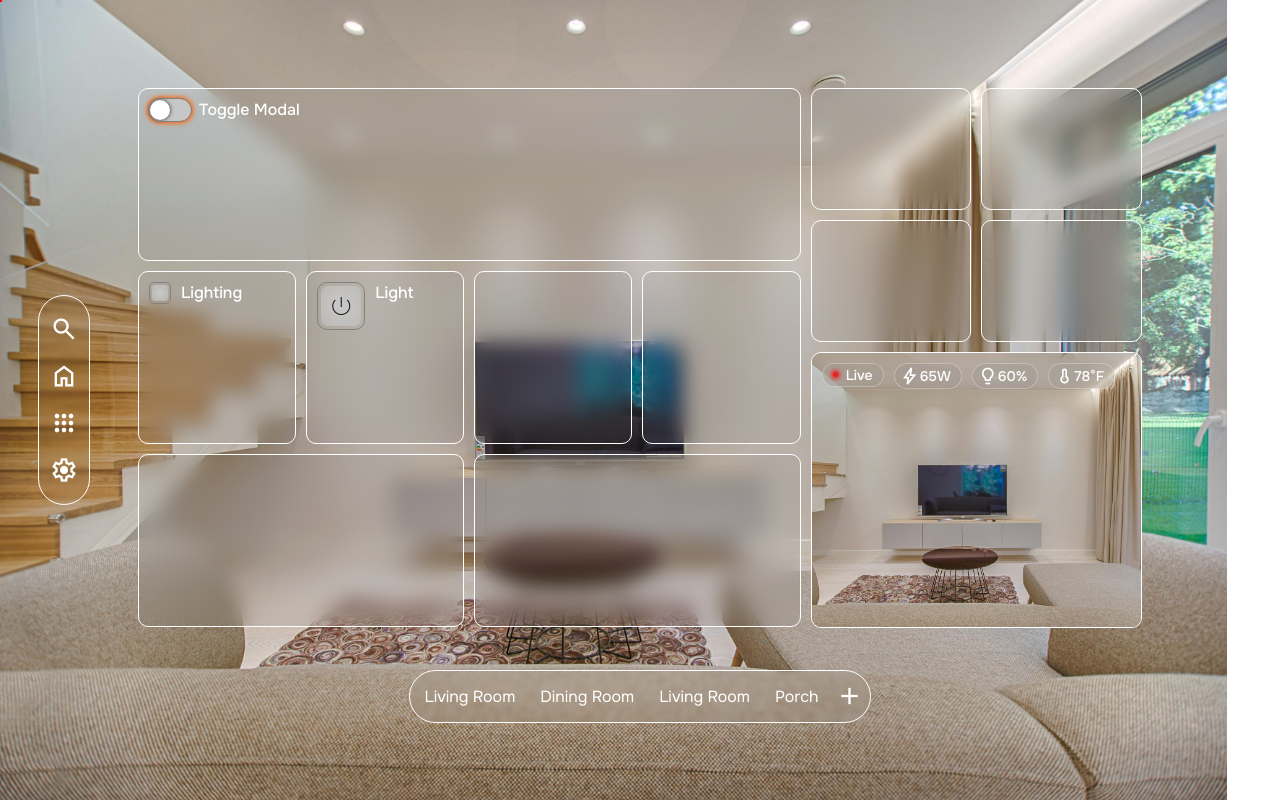
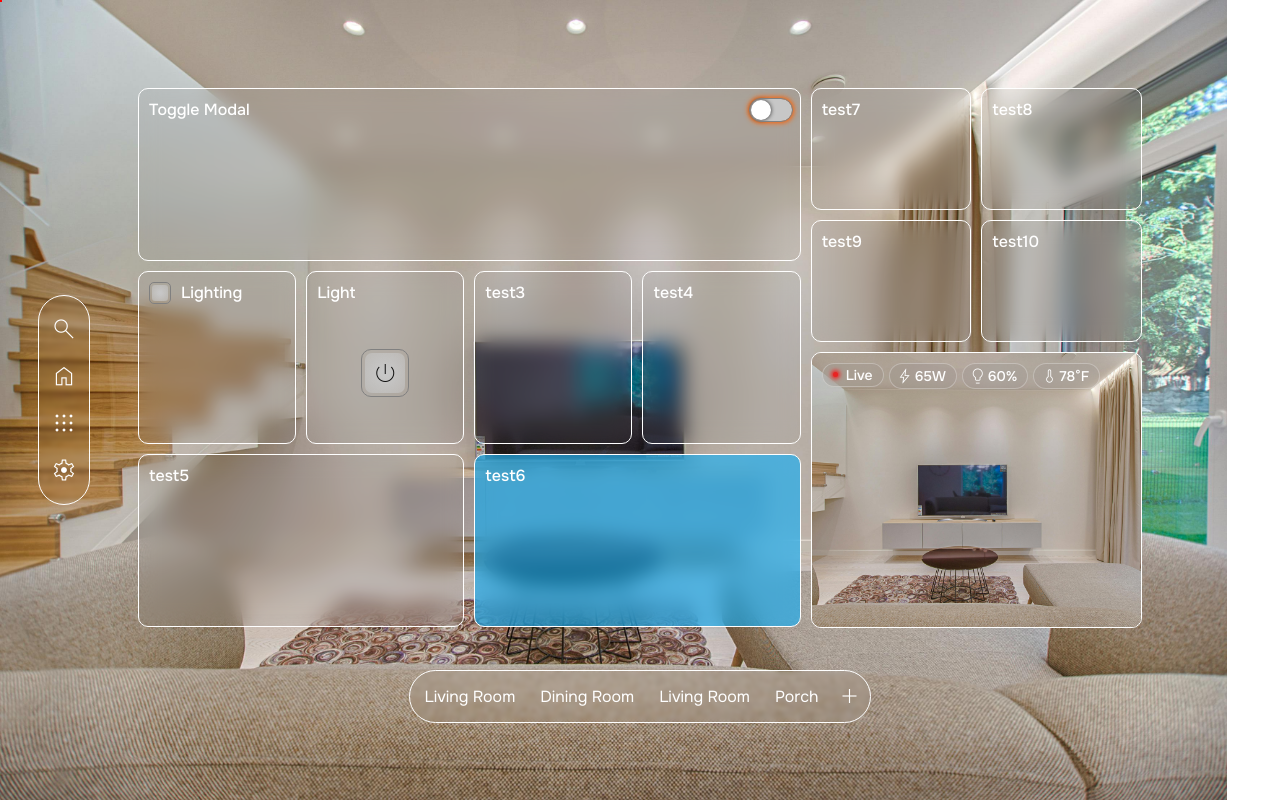
Before and after one commit to rserdah/smart-dash, a React (Vite) app: page /settings in a window 1280 px wide. Built offline with nearby package versions, Linux system fonts and the light colour scheme.

Commit message:
Add Widget and MaterialIcon
- Added a basic Widget component
- Added a MaterialIcon component to make using Material UI Icons easier

```diff
--- a/index.html
+++ b/index.html
@@ -13,7 +13,7 @@
     <link rel="preconnect" href="https://fonts.gstatic.com" crossorigin>
     <link href="https://fonts.googleapis.com/css2?family=Onest:wght@100..900&display=swap" rel="stylesheet">
 
-    <link rel="stylesheet" href="https://fonts.googleapis.com/css2?family=Material+Symbols+Outlined:opsz,wght,FILL,GRAD@24,200,0,0&icon_names=add,add_2,add_circle,apps,arrow_back,arrow_forward,bolt,check,comment,favorite,home,lightbulb_2,power_settings_new,search,settings,skull,thermometer,thumb_down,thumb_up,visibility" />
+    <link rel="stylesheet" href="https://fonts.googleapis.com/css2?family=Material+Symbols+Outlined:opsz,wght,FILL,GRAD@20..48,100..700,0..1,-50..200&icon_names=add,add_2,add_circle,apps,arrow_back,arrow_forward,bolt,check,clear_day,cloud,comment,favorite,foggy,home,lightbulb_2,partly_cloudy_day,partly_cloudy_night,power_settings_new,rainy,search,settings,skull,sunny,thermometer,thumb_down,thumb_up,thunderstorm,visibility" />
 
     <style>
         body {
@@ -21,7 +21,7 @@
         }
 
         .material-symbols-outlined {
-            font-variation-settings: 'FILL' 0, 'wght' 400, 'GRAD' 0, 'opsz' 24;
+            font-variation-settings: 'FILL' 0, 'wght' 200, 'GRAD' 0, 'opsz' 24;
         }
     </style>
 </head>
--- a/src/components/Header.tsx
+++ b/src/components/Header.tsx
@@ -6,6 +6,7 @@ import styled from '@emotion/styled';
 import type { Theme } from '@/theme/types';
 import { baseTheme, themes, ThemeName } from '../theme/index';
 import { useThemeContext } from '../theme/themeContext';
+import MaterialIcon from './MaterialIcon';
 
 interface HeaderProps {
 }
@@ -76,10 +77,10 @@ export default function Header(props: HeaderProps) {
 
                 <FlexRow>
                     <NavButton onClick={() => navigate(-1)}>
-                        <span className='material-symbols-outlined' css={css`font-variation-settings: 'FILL' 0, 'wght' 600, 'GRAD' 0, 'opsz' 24;`}>arrow_back</span>
+                        <MaterialIcon icon='arrow_back' wght={200} />
                     </NavButton>
                     <NavButton onClick={() => navigate(1)}>
-                        <span className='material-symbols-outlined' css={css`font-variation-settings: 'FILL' 0, 'wght' 600, 'GRAD' 0, 'opsz' 24;`}>arrow_forward</span>
+                        <MaterialIcon icon='arrow_forward' wght={200} />
                     </NavButton>
                 </FlexRow>
 
--- /dev/null
+++ b/src/components/MaterialIcon.tsx
@@ -0,0 +1,28 @@
+/** @jsxImportSource @emotion/react */
+import { css } from '@emotion/react';
+import styled from '@emotion/styled';
+
+interface MaterialIconProps {
+    icon: string;
+    fill?: number;
+    wght?: number;
+    grad?: number;
+    opsz?: number;
+    addCssGetter?: typeof css;
+}
+
+const Icon = styled.span<{ $fill?: number, $wght?: number, $grad?: number, $opsz?: number }>`
+    font-variation-settings:
+        'FILL' ${p => p.$fill ?? 0},
+        'wght' ${p => p.$wght ?? 200},
+        'GRAD' ${p => p.$grad ?? 0},
+        'opsz' ${p => p.$opsz ?? 24};
+`;
+
+export default function MaterialIcon({ icon, fill, wght, grad, opsz, addCssGetter } : MaterialIconProps) {
+    return (
+        <Icon className='material-symbols-outlined' css={addCssGetter?.()} $fill={fill} $wght={wght} $grad={grad} $opsz={opsz}>
+            {icon}
+        </Icon>
+    )
+}
--- a/src/components/Sidebar.tsx
+++ b/src/components/Sidebar.tsx
@@ -6,6 +6,7 @@ import styled from '@emotion/styled';
 import type { Theme } from '@/theme/types';
 import { baseTheme, themes, ThemeName } from '../theme/index';
 import { useThemeContext } from '../theme/themeContext';
+import MaterialIcon from './MaterialIcon';
 
 interface SidebarProps {
 }
@@ -25,7 +26,7 @@ const SidebarBox = styled.div`
     backdrop-filter: blur(2px) saturate(0.95);
 `;
 
-const SidebarIconBtn = styled.span`
+const iconStyleGetter = () => css`
     --sidebar-link-size: 32px;
     display: inline-flex;
     align-items: center;
@@ -51,10 +52,10 @@ export default function Sidebar(props: SidebarProps) {
     return (
         <nav>
             <SidebarBox>
-                <NavLink to='/'><SidebarIconBtn className='material-symbols-outlined'>search</SidebarIconBtn></NavLink>
-                <NavLink to='/'><SidebarIconBtn className='material-symbols-outlined'>home</SidebarIconBtn></NavLink>
-                <NavLink to='/'><SidebarIconBtn className='material-symbols-outlined'>apps</SidebarIconBtn></NavLink>
-                <NavLink to='/settings'><SidebarIconBtn className='material-symbols-outlined'>settings</SidebarIconBtn></NavLink>
+                <NavLink to='/'><MaterialIcon icon='search' addCssGetter={iconStyleGetter} /></NavLink>
+                <NavLink to='/'><MaterialIcon icon='home' addCssGetter={iconStyleGetter} /></NavLink>
+                <NavLink to='/'><MaterialIcon icon='apps' addCssGetter={iconStyleGetter} /></NavLink>
+                <NavLink to='/settings'><MaterialIcon icon='settings' addCssGetter={iconStyleGetter} /></NavLink>
             </SidebarBox>
         </nav>
     )
--- /dev/null
+++ b/src/components/Widget.tsx
@@ -0,0 +1,72 @@
+/** @jsxImportSource @emotion/react */
+import React, { PropsWithChildren } from 'react';
+import { css } from '@emotion/react';
+import styled from '@emotion/styled';
+
+type WidgetBaseProps = PropsWithChildren & {
+    /** String title for the modal. Not used if header has a value. Ignored if custom is true. */
+    title?: string;
+
+    /** Use this component instead of the standard modal header component. Can be a render prop function that accepts ModalChildJsxProps (e.g. to implement a custom button to close the modal in the header, footer, or child JSX). Ignored if custom is true. */
+    header?: React.ReactNode;
+
+    /** Function that returns styles to be added to the widget (on top of the base styles). */
+    addCssGetter?: typeof css;
+
+    /** Use child elements as fully custom JSX and don't provide the standard modal structure (e.g. ModalShell will not provide the header). If using this prop, should import and use the ModalHeader, ModalBody, ModalFooter, ModalFooterBtn for consistency of modal structure. */
+    custom?: boolean;
+};
+
+type WidgetProps = Omit<any, keyof WidgetBaseProps> & WidgetBaseProps;
+
+const WidgetBox = styled.div`
+    box-sizing: border-box;
+    position: relative;
+    display: flex;
+    flex-direction: column;
+    flex: 1;
+    gap: 10px;
+    padding: 10px;
+    width: 100%;
+    min-height: 0px;
+    border: 1px solid white;
+    border-radius: 10px;
+    /* background: var(--container-background-color); */
+    background: #69696910;
+    backdrop-filter: blur(10px) saturate(0.9);
+    overflow: hidden;
+`;
+
+const WidgetHeader = styled.div`
+    display: flex;
+    flex-direction: row;
+    width: 100%;
+    color: white;
+`;
+
+const WidgetBody = styled.div`
+    display: flex;
+    flex-direction: column;
+    flex: 1;
+    width: 100%;
+    color: white;
+`;
+
+export default function Widget({ title, header, custom, addCssGetter, children }: WidgetProps) {
+    return (
+        <WidgetBox css={addCssGetter?.()}>
+            {
+                custom ?
+                    <>{children}</>
+                    :
+                    <>
+                        {(title || header) && (header ?? <WidgetHeader>{title}</WidgetHeader>)}
+
+                        <WidgetBody>
+                            {children}
+                        </WidgetBody>
+                    </>
+            }
+        </WidgetBox>
+    )
+}
--- a/src/components/input/InputCheckbox.tsx
+++ b/src/components/input/InputCheckbox.tsx
@@ -2,6 +2,7 @@
 import React, { useState, useRef, ReactNode } from 'react';
 import styled from '@emotion/styled';
 import { css, SerializedStyles } from '@emotion/react';
+import MaterialIcon from '../MaterialIcon';
 
 interface InputCheckboxProps extends Omit<React.InputHTMLAttributes<HTMLInputElement>, | 'type' | 'name' | 'checked' | 'onChange'> {
     name: string,
@@ -97,7 +98,7 @@ export default function InputCheckbox(props: InputCheckboxProps) {
             icon = props.icon;
         }
         else {
-            icon = <span className='material-symbols-outlined' css={css`font-variation-settings: 'FILL' 0, 'wght' 600, 'GRAD' 0, 'opsz' 24; font-size: var(--input-checkbox-font-size); ${!checked ? css`display: none` : ''}`}>check</span>
+            icon = <MaterialIcon icon='check' addCssGetter={() => css`font-size: var(--input-checkbox-font-size); ${!checked ? css`display: none` : ''}`} />
         }
 
         return icon;
--- a/src/pages/Home.tsx
+++ b/src/pages/Home.tsx
@@ -1,6 +1,7 @@
 /** @jsxImportSource @emotion/react */
 import styled from '@emotion/styled';
 import { css } from '@emotion/react';
+import Widget from '@/components/Widget';
 import InputKnob from '../components/input/InputKnob';
 import ToggleSwitch from '../components/input/ToggleSwitch';
 import InputText from '../components/input/InputText';
@@ -11,6 +12,7 @@ import ToggleButton from '../components/input/ToggleButton';
 import { useModal } from '@/modals/ModalContext';
 import { ModalProps, ModalBody, ModalFooter, ModalFooterBtn } from '@/modals/ModalShell';
 import { useEffect, useState } from 'react';
+import MaterialIcon from '@/components/MaterialIcon';
 
 // IMPORTANT! styled.element variables CANNOT be defined inside the functional component or else they will unmount every time the functional component re-renders
 const ImgBackground = styled.img`
@@ -42,21 +44,6 @@ const MainContentBox = styled.div`
     min-height: 0px;
     border-radius: 10px;
     /* background: #ffffff41; */
-`;
-
-const Widget = styled.div`
-    box-sizing: border-box;
-    display: flex;
-    flex: 1;
-    gap: 10px;
-    padding: 10px;
-    width: 100%;
-    min-height: 0px;
-    border: 1px solid white;
-    border-radius: 10px;
-    /* background: var(--container-background-color); */
-    background: #69696910;
-    backdrop-filter: blur(10px) saturate(0.9);
 `;
 
 const WidgetRow = styled.div`
@@ -174,65 +161,79 @@ export default function Home() {
                 <MainContentBox>
                     <div css={css`box-sizing: border-box; display: flex; flex-direction: column; flex-basis: 66%; width: 100%; min-height: 0px; border-radius: 10px; gap: 10px;`}>
                         <WidgetRow>
-                            <Widget>
+                            <Widget
+                                title='test1'
+                                header={<div css={css`display: flex; flex-direction: row; justify-content: space-between; gap: 10px;`}>
+                                    <span css={css`color: white;`}>Toggle Modal</span>
                                     <ToggleSwitch checked={checked} onToggle={checked => !Boolean(console.log(checked)) && modal.open(ConfirmModal, { title: 'Are you sure?', message: 'Are you sure you want to flip this switch?', onConfirm: () => { setChecked(c => !c); return true; } })} />
-                                <span css={css`color: white;`}>Toggle Modal</span>
+                                </div>}
+                            >
                             </Widget>
                         </WidgetRow>
 
                         <WidgetRow>
-                            <Widget>
+                            <Widget
+                                title='test2'
+                                header={<div css={css`display: flex; flex-direction: row; gap: 10px;`}>
+
                                     <InputCheckbox name='testCheckbox' />
                                     <span css={css`color: white;`}>Lighting</span>
+                                </div>}
+                            >
                             </Widget>
-                            <Widget>
+                            <Widget title='Light'>
+                                <div css={css`display: flex; align-items: center; justify-content: center; height: 100%;`}>
                                     <ToggleButton name='testTogggleButton' />
-                                <span css={css`color: white;`}>Light</span>
+                                </div>
                             </Widget>
-                            <Widget />
-                            <Widget />
+                            <Widget title='test3' />
+                            <Widget title='test4' />
                         </WidgetRow>
 
                         <WidgetRow>
-                            <Widget />
-                            <Widget />
+                            <Widget title='test5' />
+                            <Widget title='test6' addCssGetter={() => css`background: #00aeff91;`} />
                         </WidgetRow>
                     </div>
 
                     <WidgetCol>
                         <WidgetCol>
                             <WidgetRow>
-                                <Widget />
-                                <Widget />
+                                <Widget title='test7' />
+                                <Widget title='test8' />
                             </WidgetRow>
 
                             <WidgetRow>
-                                <Widget />
-                                <Widget />
+                                <Widget title='test9' />
+                                <Widget title='test10' />
                             </WidgetRow>
                         </WidgetCol>
 
-                        <Widget css={css`position: relative; overflow: hidden;`}>
+                        <Widget custom>
+                            {/* clear_day, cloud, foggy, partly_cloudy_day, partly_cloudy_night, rainy, sunny, thunderstorm */}
+
                             <ImgBackground src={currentRoom?.img} css={css`top: 0px; left: -45px; width: unset; height: 100%; transform: scale(1.25)`} />
 
-                            <div css={css`display: flex; gap: 8px; align-items: center; justify-content: center; padding: 2px 10px; height: max-content; border: 1px solid #ffffff49; border-radius: 999px; color: white; background: #69696910; backdrop-filter: blur(10px) saturate(0.9);`}>
+                            <div css={css`display: flex; gap: 5px;`}>
+                                <div css={css`display: flex; gap: 8px; align-items: center; justify-content: center; padding: 2px 10px; width: max-content; height: max-content; border: 1px solid #ffffff49; border-radius: 999px; color: white; background: #69696910; backdrop-filter: blur(10px) saturate(0.9);`}>
                                     <div css={css`width: 5px; height: 5px; border-radius: 999px; background: #e92323ff; box-shadow: 0px 0px 4px 2px #e92323ff;`}></div>
                                     <span css={css`font-size: 14px;`}>Live</span>
                                 </div>
 
-                            <div css={css`display: flex; gap: 0px; align-items: center; justify-content: center; padding: 2px 10px; padding-left: 5px; height: max-content; border: 1px solid #ffffff49; border-radius: 999px; color: white; background: #69696910; backdrop-filter: blur(10px) saturate(0.9);`}>
-                                <span className='material-symbols-outlined' css={css`font-size: 20px;`}>bolt</span>
+                                <div css={css`display: flex; gap: 0px; align-items: center; justify-content: center; padding: 2px 10px; padding-left: 5px; width: max-content; height: max-content; border: 1px solid #ffffff49; border-radius: 999px; color: white; background: #69696910; backdrop-filter: blur(10px) saturate(0.9);`}>
+                                    <MaterialIcon icon='bolt' addCssGetter={() => css`font-size: 20px;`} />
                                     <span css={css`font-size: 14px;`}>65W</span>
                                 </div>
 
-                            <div css={css`display: flex; gap: 0px; align-items: center; justify-content: center; padding: 2px 10px; padding-left: 5px; height: max-content; border: 1px solid #ffffff49; border-radius: 999px; color: white; background: #69696910; backdrop-filter: blur(10px) saturate(0.9);`}>
-                                <span className='material-symbols-outlined' css={css`font-size: 20px;`}>lightbulb_2</span>
+                                <div css={css`display: flex; gap: 0px; align-items: center; justify-content: center; padding: 2px 10px; padding-left: 5px; width: max-content; height: max-content; border: 1px solid #ffffff49; border-radius: 999px; color: white; background: #69696910; backdrop-filter: blur(10px) saturate(0.9);`}>
+                                    <MaterialIcon icon='lightbulb_2' addCssGetter={() => css`font-size: 20px;`} />
                                     <span css={css`font-size: 14px;`}>60%</span>
                                 </div>
 
-                            <div css={css`display: flex; gap: 0px; align-items: center; justify-content: center; padding: 2px 10px; padding-left: 5px; height: max-content; border: 1px solid #ffffff49; border-radius: 999px; color: white; background: #69696910; backdrop-filter: blur(10px) saturate(0.9);`}>
-                                <span className='material-symbols-outlined' css={css`font-size: 20px;`}>thermometer</span>
+                                <div css={css`display: flex; gap: 0px; align-items: center; justify-content: center; padding: 2px 10px; padding-left: 5px; width: max-content; height: max-content; border: 1px solid #ffffff49; border-radius: 999px; color: white; background: #69696910; backdrop-filter: blur(10px) saturate(0.9);`}>
+                                    <MaterialIcon icon='thermometer' addCssGetter={() => css`font-size: 20px;`} />
                                     <span css={css`font-size: 14px;`}>78°F</span>
+                                </div>
                             </div>
                         </Widget>
                     </WidgetCol>
@@ -248,7 +249,7 @@ export default function Home() {
                     }
 
                     <RoomSelectorBtn>Porch</RoomSelectorBtn>
-                    <RoomSelectorBtn className='material-symbols-outlined' css={css` --sidebar-link-size: 32px; display: inline-flex; align-items: center; justify-content: center; padding: 2px; min-width: var(--sidebar-link-size); width: var(--sidebar-link-size); max-width: var(--sidebar-link-size); min-height: var(--sidebar-link-size); height: var(--sidebar-link-size); max-height: var(--sidebar-link-size); font-size: 28px; border-radius: 999px; background: transparent; color: white; &:hover { background: #ffffff2f; } `}>add</RoomSelectorBtn>
+                    <RoomSelectorBtn className='material-symbols-outlined' css={css`--sidebar-link-size: 32px; display: inline-flex; align-items: center; justify-content: center; padding: 2px; min-width: var(--sidebar-link-size); width: var(--sidebar-link-size); max-width: var(--sidebar-link-size); min-height: var(--sidebar-link-size); height: var(--sidebar-link-size); max-height: var(--sidebar-link-size); font-size: 28px; border-radius: 999px; background: transparent; color: white; &:hover { background: #ffffff2f; }`}>add</RoomSelectorBtn>
                 </RoomSelectorBox>
             </Box>
         </>
--- a/src/styles/GlobalStyles.tsx
+++ b/src/styles/GlobalStyles.tsx
@@ -10,6 +10,8 @@ const styles = css`
         font-optical-sizing: auto;
         font-weight: 500;
         font-style: normal;
+
+        user-select: none;
     }
 
     div,
```
Also changed, not shown: src/components/input/ToggleButton.tsx (+7 -11 lines). Lines whose indentation alone changed are shown as unchanged.
